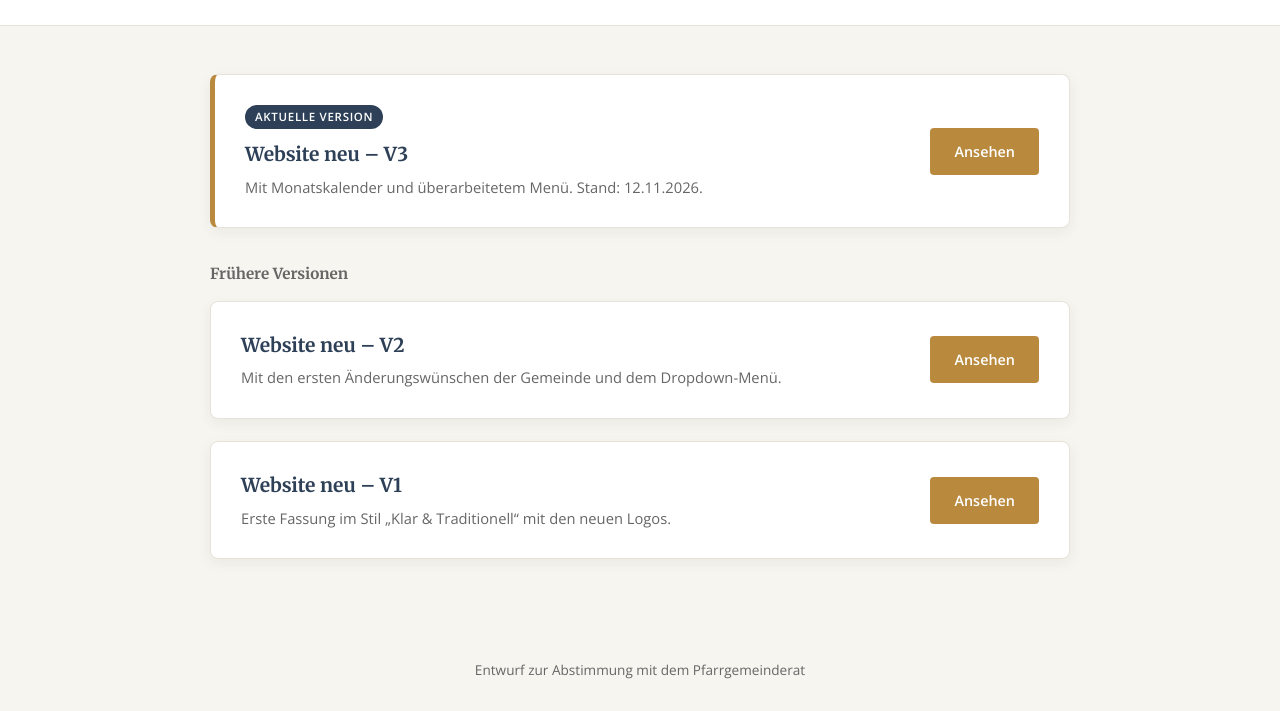
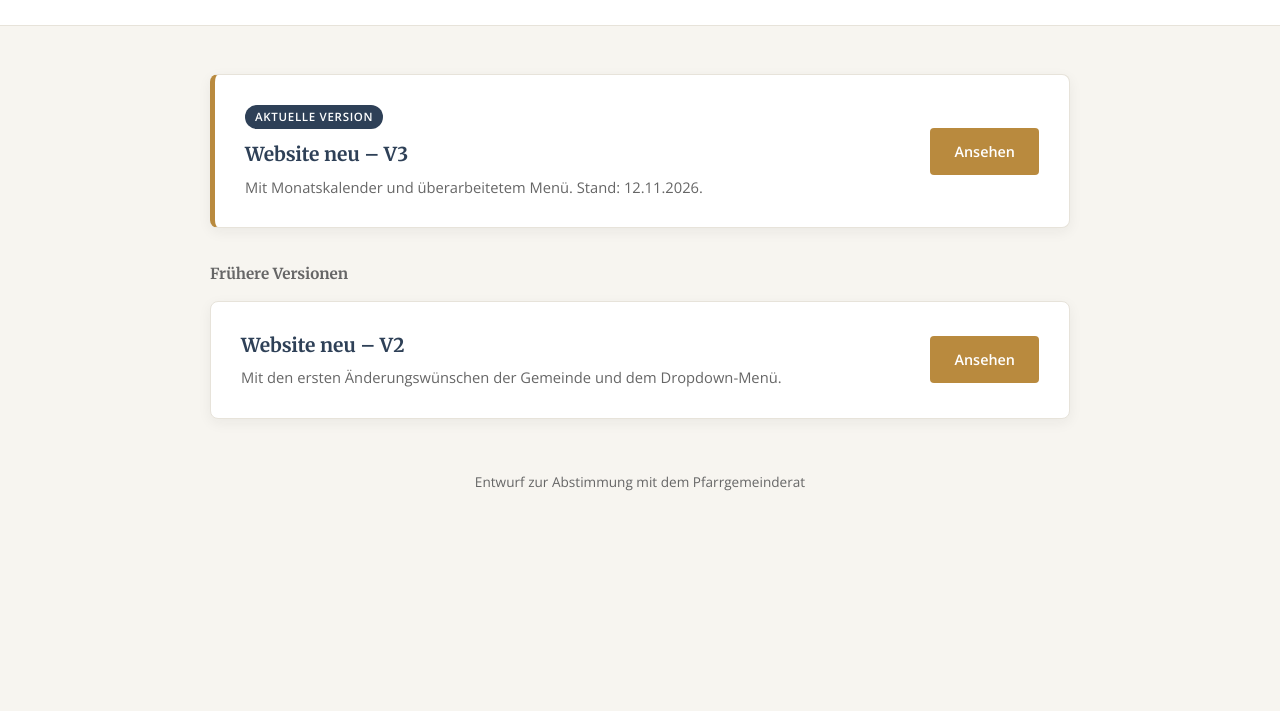
Before and after one commit to ernekustack/dkgl, a plain HTML site: page index.html in a window 1280 px wide. Shown: the part 102-813 px from the top of the page. Drawn offline with nearby package versions, Linux system fonts and the light colour scheme.

Commit message:
Add files via upload

```diff
--- a/index.html
+++ b/index.html
@@ -49,14 +49,6 @@
     </div>
     <a href="website-neu-v2.html">Ansehen</a>
   </div>
-  <div class="card">
-    <div>
-      <h2>Website neu &ndash; V1</h2>
-      <p>Erste Fassung im Stil &bdquo;Klar &amp; Traditionell&ldquo; mit den neuen Logos.</p>
-    </div>
-    <a href="website-neu-v1.html">Ansehen</a>
-  </div>
-</div>
 <footer>Entwurf zur Abstimmung mit dem Pfarrgemeinderat</footer>
 </body>
 </html>
```
